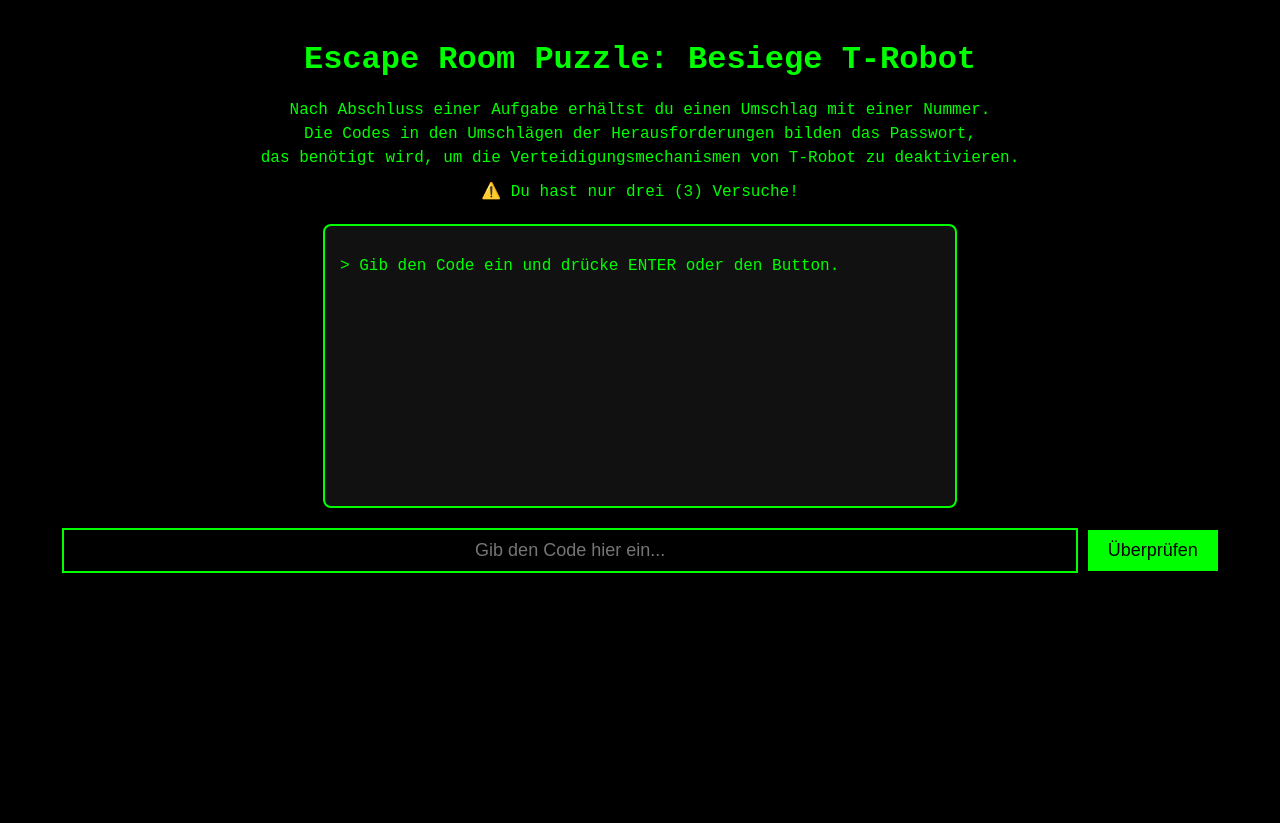
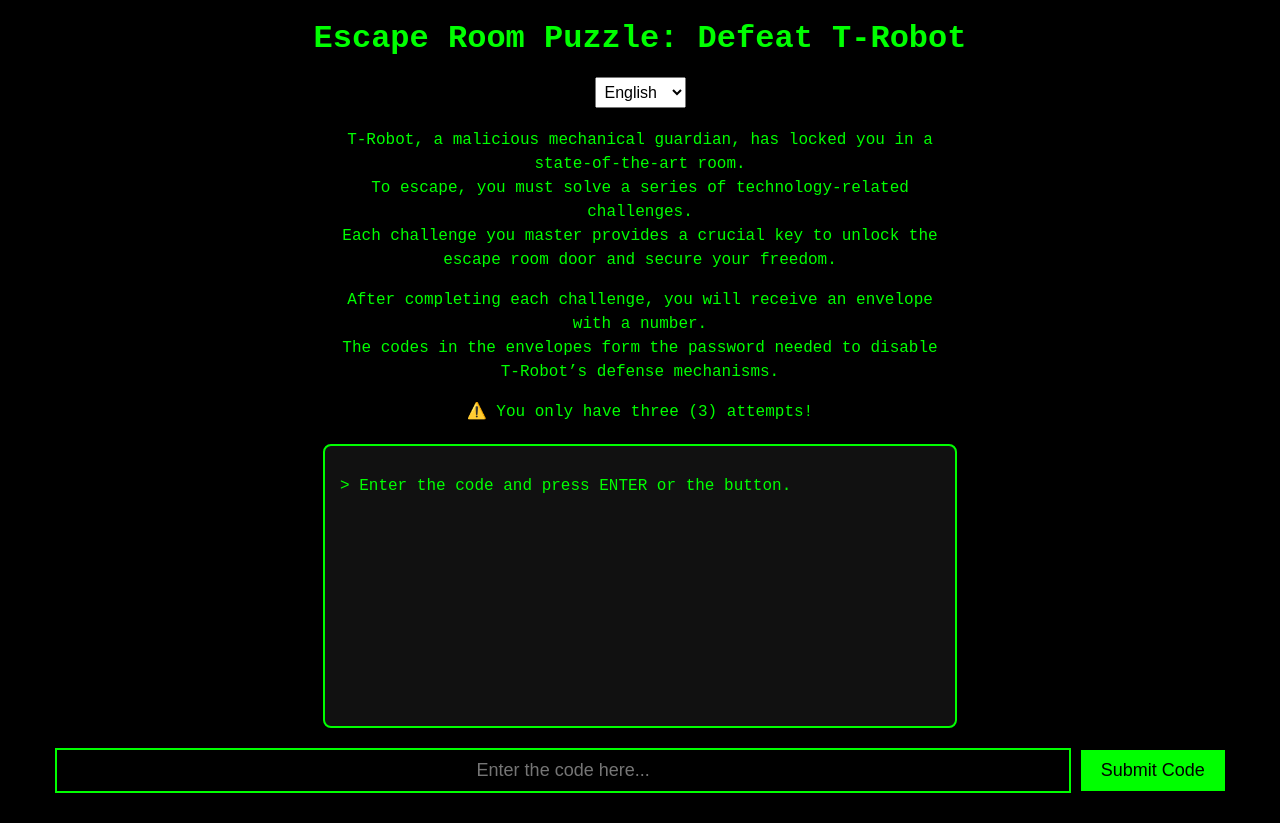
Before and after one commit to irusul/irusul.github.io, a plain HTML site: page index.html in a window 1280 px wide. Before the commit the page ends 800 px from the top, so only its background shows below. Drawn offline with Linux system fonts and the light colour scheme.

Commit message:
Add files via upload

```diff
--- a/index.html
+++ b/index.html
@@ -1,38 +1,61 @@
 <!DOCTYPE html>
-<html lang="de">
+<html lang="en">
   <head>
     <meta charset="UTF-8" />
     <meta name="viewport" content="width=device-width, initial-scale=1.0" />
-    <title>Escape Room - Besiege T-Robot</title>
+    <title>Escape Room</title>
     <link rel="stylesheet" href="style.css" />
   </head>
   <body>
     <header>
-      <h1>Escape Room Puzzle: Besiege T-Robot</h1>
+      <h1 id="pageTitle">Escape Room Puzzle: Defeat T-Robot</h1>
+      <select id="languageSelect">
+        <option value="en">English</option>
+        <option value="de">Deutsch</option>
+      </select>
     </header>
     <main>
-      <section id="introduction">
+      <!-- Introduction: Two versions, only one visible at a time -->
+      <section id="introduction-en" class="introduction">
+        <p>
+          T-Robot, a malicious mechanical guardian, has locked you in a state-of-the-art room.<br />
+          To escape, you must solve a series of technology-related challenges.<br />
+          Each challenge you master provides a crucial key to unlock the escape room door and secure your freedom.
+        </p>
+        <p>
+          After completing each challenge, you will receive an envelope with a number.<br />
+          The codes in the envelopes form the password needed to disable T-Robot’s defense mechanisms.
+        </p>
+        <p>⚠️ You only have three (3) attempts!</p>
+      </section>
+
+      <section id="introduction-de" class="introduction" style="display: none;">
+        <p>
+          T-Robot, ein böser mechanischer Wächter, hat dich in einem hochmodernen Raum eingesperrt.<br />
+          Um zu entkommen, musst du eine Reihe von technologiebezogenen Herausforderungen lösen.<br />
+          Jede gemeisterte Herausforderung liefert dir einen entscheidenden Schlüssel, um die Tür des Escape Rooms zu entriegeln und deine Freiheit zu sichern.
+        </p>
         <p>
           Nach Abschluss einer Aufgabe erhältst du einen Umschlag mit einer Nummer.<br />
-          Die Codes in den Umschlägen der Herausforderungen bilden das Passwort,<br />
-          das benötigt wird, um die Verteidigungsmechanismen von T-Robot zu deaktivieren.
+          Die Codes in den Umschlägen der Herausforderungen bilden das Passwort, das benötigt wird, um die Verteidigungsmechanismen von T-Robot zu deaktivieren.
         </p>
         <p>⚠️ Du hast nur drei (3) Versuche!</p>
       </section>
 
+      <!-- Game Section -->
       <section id="game">
         <div id="terminal">
-          <p>&gt; Gib den Code ein und drücke ENTER oder den Button.</p>
+          <p id="terminalInstruction">&gt; Enter the code and press ENTER or the button.</p>
           <div id="output"></div>
         </div>
         <div id="controls">
           <input
             type="text"
             id="codeInput"
-            placeholder="Gib den Code hier ein..."
+            placeholder="Enter the code here..."
             maxlength="20"
           />
-          <button id="submitBtn">Überprüfen</button>
+          <button id="submitBtn">Submit Code</button>
         </div>
       </section>
     </main>
--- a/script.js
+++ b/script.js
@@ -1,13 +1,70 @@
-// Gewinner-Codes (Groß-/Kleinschreibung wird ignoriert)
-const shutdownCodes = ["code123"];
+// Translations for dynamic texts
+const translations = {
+  en: {
+    pageTitle: "Escape Room Puzzle: Defeat T-Robot",
+    terminalInstruction: "> Enter the code and press ENTER or the button.",
+    submitBtn: "Submit Code",
+    inputPlaceholder: "Enter the code here...",
+    success: "✅ MISSION SUCCESS! You have defeated T-Robot and are free! ✅",
+    failure: "❌ MISSION FAILED! T-Robot has maintained control! ❌",
+    wrong: (attempt, max) => `❌ Wrong Code (${attempt}/${max}) - Try again! ❌`
+  },
+  de: {
+    pageTitle: "Escape Room Puzzle: Besiege T-Robot",
+    terminalInstruction: "> Gib den Code ein und drücke ENTER oder den Button.",
+    submitBtn: "Überprüfen",
+    inputPlaceholder: "Gib den Code hier ein...",
+    success: "✅ MISSION ERFOLGREICH! Du hast T-Robot deaktiviert und bist frei! ✅",
+    failure: "❌ MISSION GESCHEITERT! T-Robot hat die Kontrolle behalten! ❌",
+    wrong: (attempt, max) => `❌ Falscher Code (${attempt}/${max}) - Versuche es erneut! ❌`
+  }
+};
+
+let currentLanguage = "en"; // Default language
+
+// Game Variables
+const shutdownCodes = {
+  en: ["code123"],
+  de: ["code123"]
+};
 let attempts = 0;
 const maxAttempts = 3;
 
 const outputDiv = document.getElementById("output");
 const inputField = document.getElementById("codeInput");
 const submitBtn = document.getElementById("submitBtn");
+const languageSelect = document.getElementById("languageSelect");
 
-// Überprüfung beim Klicken auf den Button oder Drücken der Enter-Taste
+// Update UI based on current language
+function updateLanguage() {
+  // Update header title
+  document.getElementById("pageTitle").textContent = translations[currentLanguage].pageTitle;
+
+  // Show/hide introduction sections
+  if (currentLanguage === "en") {
+    document.getElementById("introduction-en").style.display = "block";
+    document.getElementById("introduction-de").style.display = "none";
+  } else {
+    document.getElementById("introduction-en").style.display = "none";
+    document.getElementById("introduction-de").style.display = "block";
+  }
+
+  // Update terminal instruction, input placeholder, and button text
+  document.getElementById("terminalInstruction").textContent = translations[currentLanguage].terminalInstruction;
+  inputField.placeholder = translations[currentLanguage].inputPlaceholder;
+  submitBtn.textContent = translations[currentLanguage].submitBtn;
+}
+
+// Event listener for language change
+languageSelect.addEventListener("change", function() {
+  currentLanguage = languageSelect.value;
+  updateLanguage();
+});
+
+// Initial UI update
+updateLanguage();
+
+// Event listeners for code submission
 submitBtn.addEventListener("click", checkCode);
 inputField.addEventListener("keypress", function (event) {
   if (event.key === "Enter") {
@@ -16,25 +73,25 @@ inputField.addEventListener("keypress", function (event) {
 });
 
 function checkCode() {
-  if (attempts >= maxAttempts) return; // Keine weiteren Versuche nach Spielende
+  if (attempts >= maxAttempts) return; // No further attempts if game is over
 
-  // Eingabe in Kleinbuchstaben umwandeln, um Groß-/Kleinschreibung zu ignorieren
   const userCode = inputField.value.trim().toLowerCase();
-  inputField.value = ""; // Eingabefeld leeren
+  inputField.value = "";
   let message = `> ${userCode.toUpperCase()}\n`;
 
-  if (shutdownCodes.includes(userCode)) {
-    message += "✅ MISSION ERFOLGREICH! Du hast T-Robot deaktiviert und bist frei! ✅";
+  // Check if the code is correct (use language-specific code list if needed)
+  if (shutdownCodes[currentLanguage].includes(userCode)) {
+    message += translations[currentLanguage].success;
     outputMessage(message);
     disableInput(true);
   } else {
     attempts++;
     if (attempts >= maxAttempts) {
-      message += "❌ MISSION GESCHEITERT! T-Robot hat die Kontrolle behalten! ❌";
+      message += translations[currentLanguage].failure;
       outputMessage(message);
       disableInput(false);
     } else {
-      message += `❌ Falscher Code (${attempts}/${maxAttempts}) - Versuche es erneut! ❌`;
+      message += translations[currentLanguage].wrong(attempts, maxAttempts);
       outputMessage(message);
     }
   }
@@ -52,6 +109,10 @@ function disableInput(isSuccess) {
   inputField.disabled = true;
   submitBtn.disabled = true;
   inputField.placeholder = isSuccess
-    ? "MISSION ERFOLGREICH! Aktualisiere die Seite, um erneut zu spielen."
-    : "MISSION GESCHEITERT. Aktualisiere die Seite, um es erneut zu versuchen.";
+    ? (currentLanguage === "en"
+         ? "MISSION SUCCESS! Refresh the page to play again."
+         : "MISSION ERFOLGREICH! Aktualisiere die Seite, um erneut zu spielen.")
+    : (currentLanguage === "en"
+         ? "MISSION FAILED. Refresh the page to try again."
+         : "MISSION GESCHEITERT. Aktualisiere die Seite, um es erneut zu versuchen.");
 }
--- a/style.css
+++ b/style.css
@@ -1,19 +1,33 @@
 /* Global Styles */
 body {
   background-color: #000;
-  color: #0f0; /* Terminal-Grün */
+  color: #0f0; /* Terminal Green */
   font-family: "Courier New", monospace;
   text-align: center;
   padding: 20px;
   margin: 0;
 }
 
-header h1 {
+header {
   margin-bottom: 20px;
 }
 
-#introduction p {
-  margin: 10px 0;
+header h1 {
+  margin: 0;
+  padding-bottom: 10px;
+}
+
+#languageSelect {
+  font-size: 16px;
+  padding: 5px;
+  margin-top: 10px;
+}
+
+/* Introduction Sections */
+.introduction {
+  width: 90%;
+  max-width: 600px;
+  margin: 0 auto 20px auto;
   line-height: 1.5;
 }
 
@@ -31,7 +45,7 @@ header h1 {
   overflow-y: auto;
 }
 
-/* Fade-In Effekt für Nachrichten */
+/* Fade-In Effect for Terminal Output */
 #output p {
   margin: 0;
   opacity: 0;
@@ -39,12 +53,8 @@ header h1 {
 }
 
 @keyframes fadeIn {
-  from {
-    opacity: 0;
-  }
-  to {
-    opacity: 1;
-  }
+  from { opacity: 0; }
+  to { opacity: 1; }
 }
 
 /* Controls */
```
